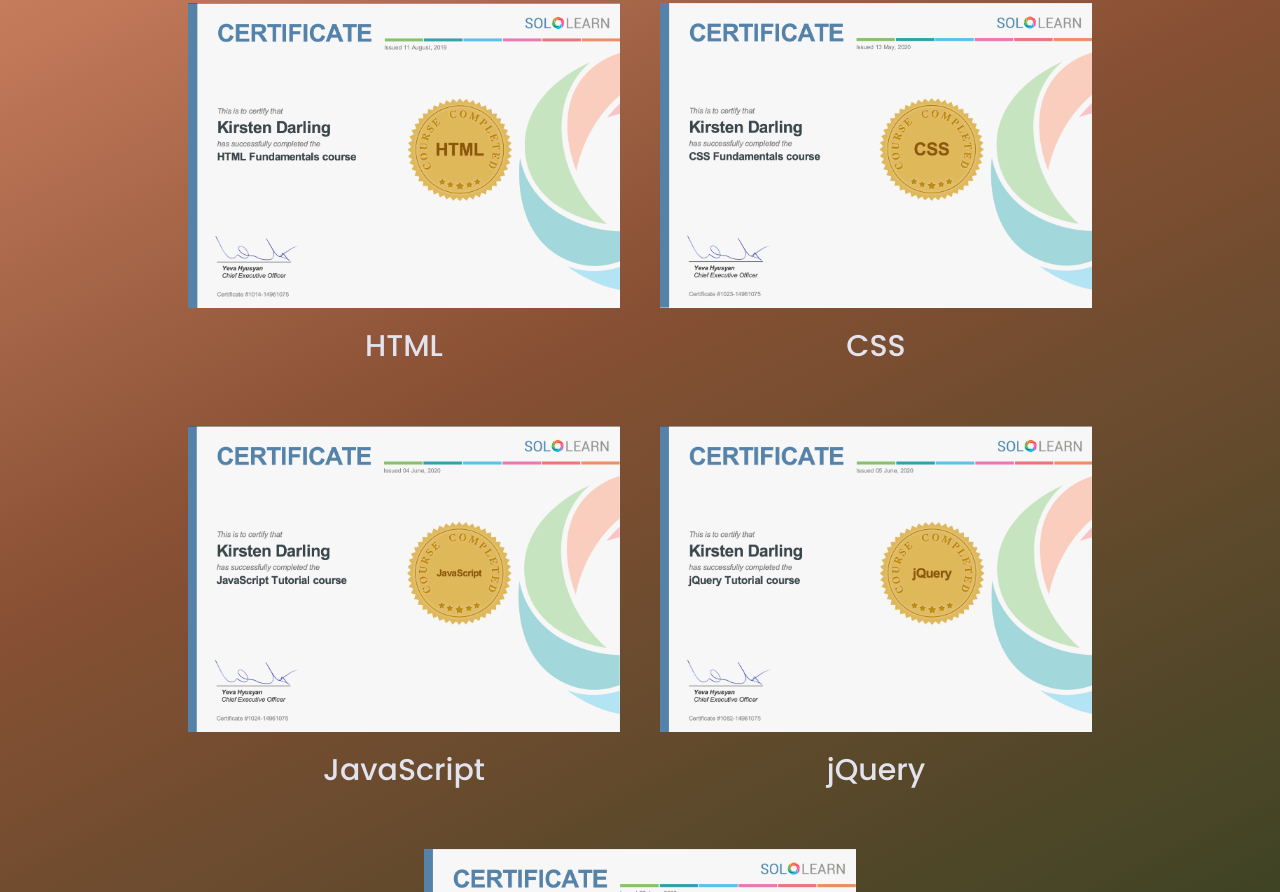
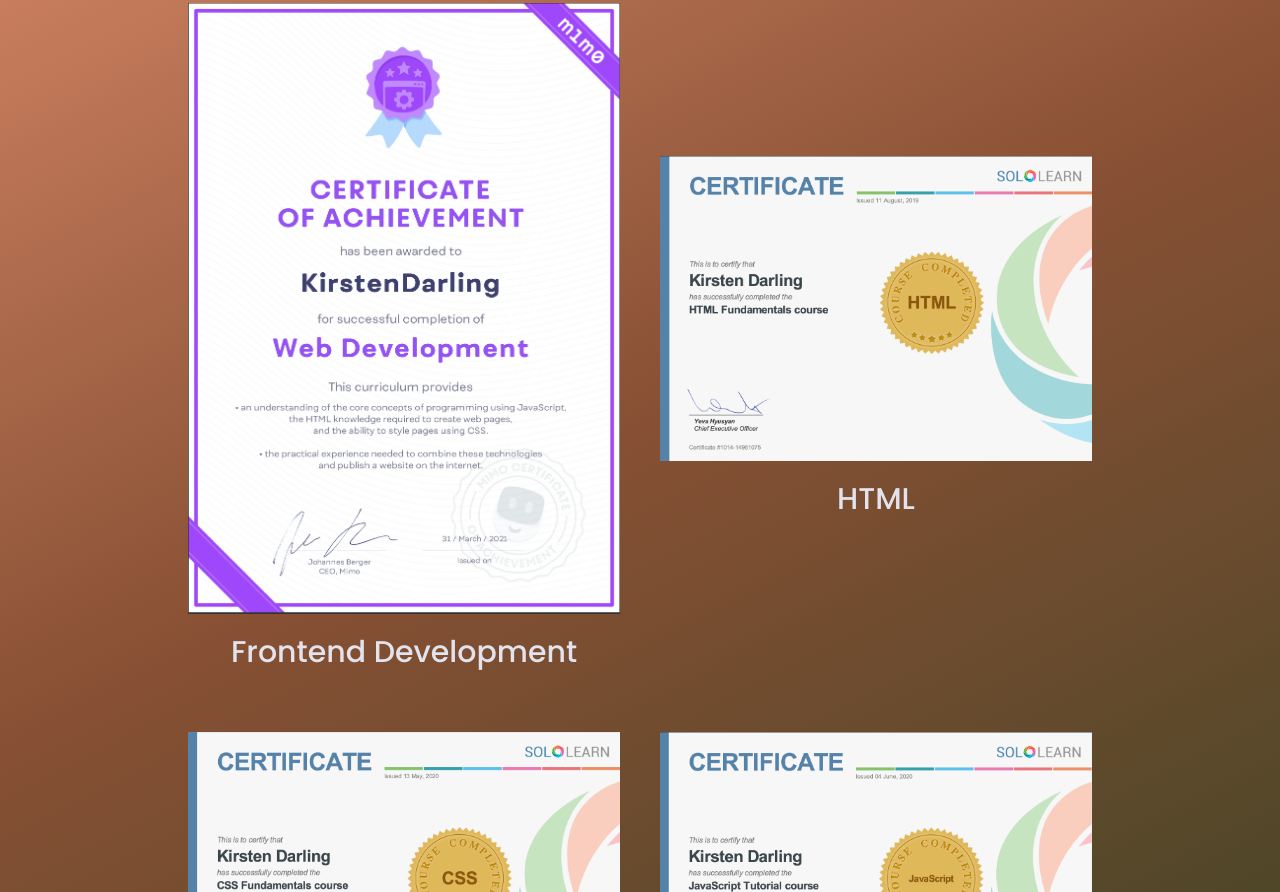
Before and after one commit to KirstenDarling/Personal-Site-Jubilee-Template, a plain HTML site: page certificates/index.html in a window 1280 px wide. Shown: the part 332-1224 px from the top of the page. Drawn offline with nearby package versions, Linux system fonts and the light colour scheme; files whose address does not match are found by name.

Commit message:
added mimo certificate to certificates page

```diff
--- a/certificates/index.html
+++ b/certificates/index.html
@@ -61,6 +61,14 @@
     <div class="content-wrapper">
       <h2>Certificates and Completed Classes</h2>
       <div class="portfolio-items">
+
+        <figure>
+          <a href="../img/PDF document.pdf" target="_blank"><img src="../img/webdev-mimo-cert.jpg" alt="Mimo front end development certificate"
+              class="portfolio-example glow" /></a>
+          <a href="../img/PDF document.pdf" target="_blank">
+            <h3>Frontend Development</h3>
+          </a>
+        </figure>
 
         <figure>
           <a href="../img/html-certificate.pdf" target="_blank"><img src="../img/html-cert.png"
```
Also changed, not shown: img/webdev-mimo-cert.jpg (added), img/webdev-mimo-cert.png (added), 2 other files.
